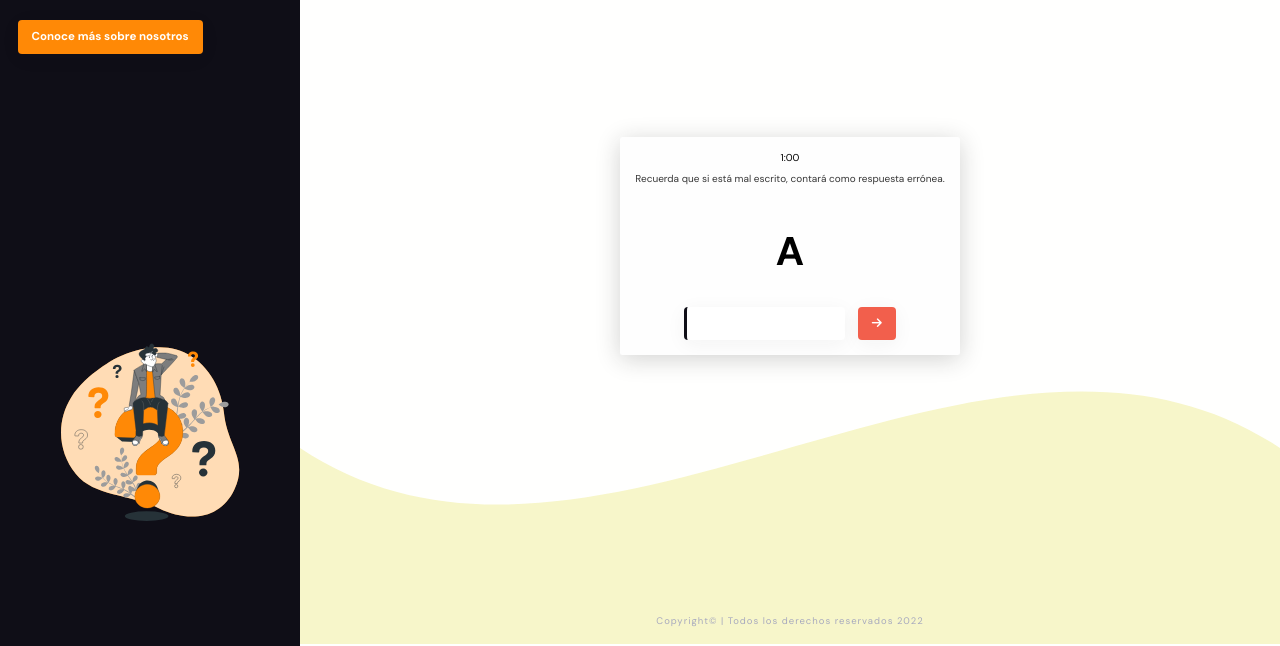
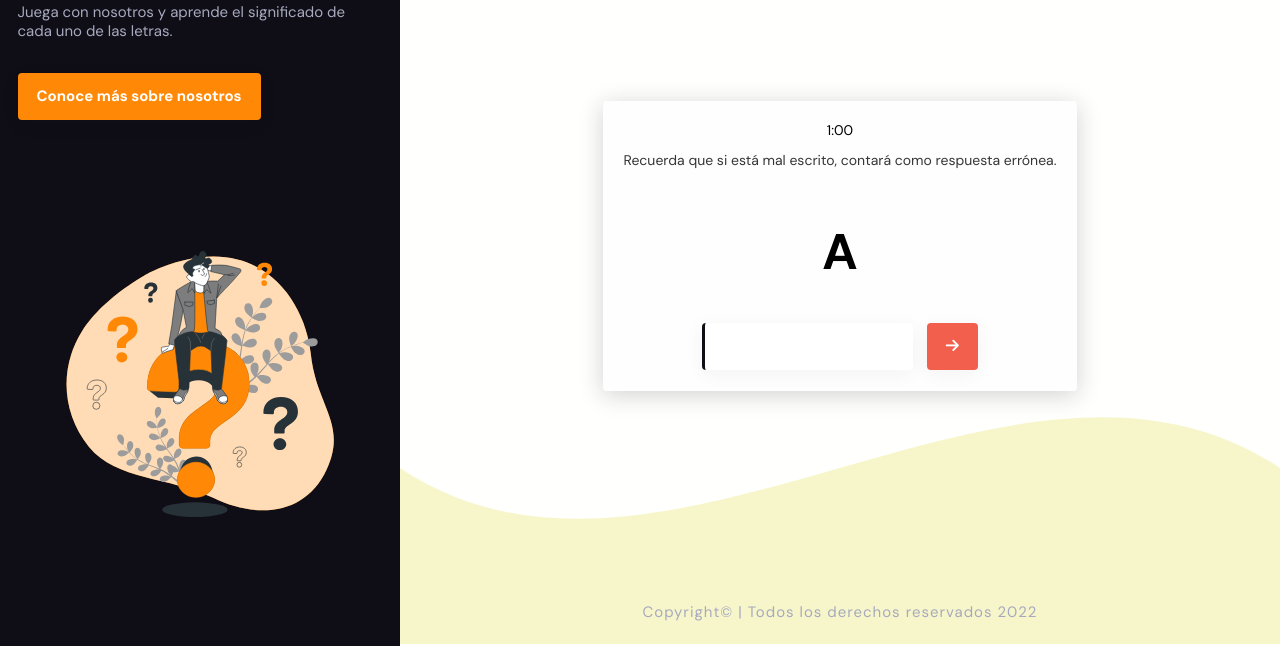
Before and after one commit to dmpb/learn-aeronautical-alphabet, a plain HTML site: page index.html in a window 1280 px wide. Shown: the part 154-800 px from the top of the page. Drawn offline with nearby package versions, Linux system fonts and the light colour scheme.

Commit message:
Se realizaron algunas mejoras

```diff
--- a/assets/css/main.css
+++ b/assets/css/main.css
@@ -19,7 +19,7 @@ html {
 
 body {
     display: grid;
-    grid-template-columns: 30rem auto;
+    grid-template-columns: 40rem auto;
 }
 
 
@@ -29,7 +29,7 @@ body {
     display: flex;
     flex-direction: column;
     justify-content: space-between;
-    font-size: 1.05rem;
+    font-size: 1.5rem;
     background: var(--color-background);
     color: var(--color-headline);
     padding: 1.75rem;
@@ -42,22 +42,22 @@ body {
 
 .paragraph__nav {
     color: var(--color-paragraph);
-    line-height: 1.4rem;
+    line-height: 1.9rem;
 }
 
 .img__nav {
-    width: 20rem;
+    width: 30rem;
     margin: 0 auto 10rem auto;
 }
 
 .button {
     background: var(--color-button);
     color: var(--color-button-text);
-    font-size: 1.15rem;
+    font-size: 1.5rem;
     font-weight: bold;
     border: none;
     border-radius: .4rem;
-    padding: 1rem 1.4rem;
+    padding: 1.5rem 1.9rem;
     cursor: pointer;
     box-shadow: 0px 4px 20px rgba(32, 32, 32, 0.05);
 }
@@ -67,7 +67,7 @@ body {
     position: absolute;
     bottom: 0;
     font-weight: 300;
-    font-size: 0.95rem;
+    font-size: 1.5rem;
 }
 
 .content__help {
@@ -99,6 +99,7 @@ body {
 .container__content {
     display: flex;
     flex-direction: column;
+    font-size: 1.4rem;
     align-items: center;
     background-color: var(--color-card);
     padding: 1.5em;
@@ -109,7 +110,7 @@ body {
 
 .wave {
     position: absolute;
-    width: calc(100% - 30rem);
+    width: calc(100% - 40rem);
     bottom: 0;
     overflow: hidden;
     stroke: none;
@@ -144,7 +145,7 @@ body {
 }
 
 .container__h2 {
-    font-size: 4rem;
+    font-size: 5rem;
 }
 
 .section__button {
@@ -163,12 +164,13 @@ body {
     width: 2.5em;
     height: 2.5em;
     font-size: 2rem;
-    background-color: #182e36;
+    background-color: var(--color-secondary);
     color: white;
     border-radius: 50%;
     border: none;
     padding: .5em;
     cursor: pointer;
+    box-shadow: 0px 4px 20px rgba(32, 32, 32, 0.05);
 }
 
 .container__results {
```
